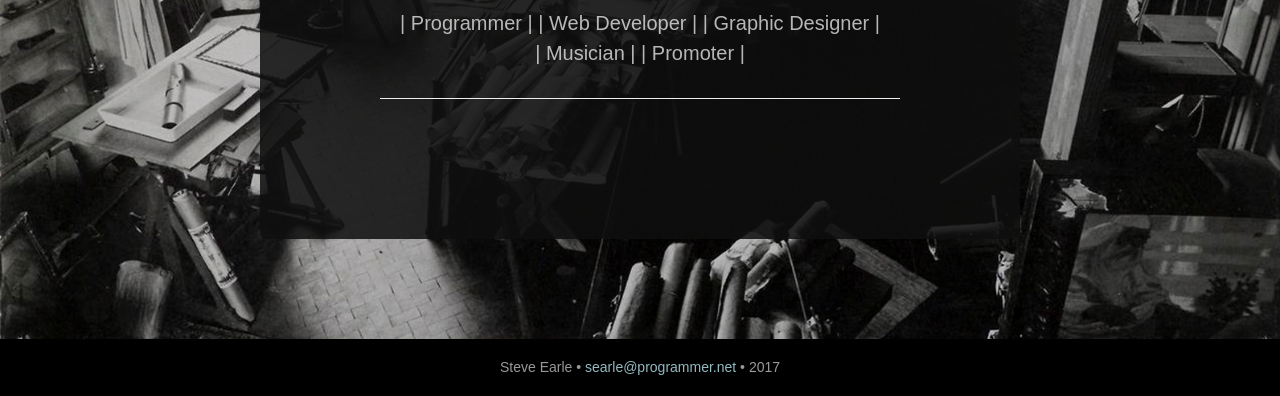
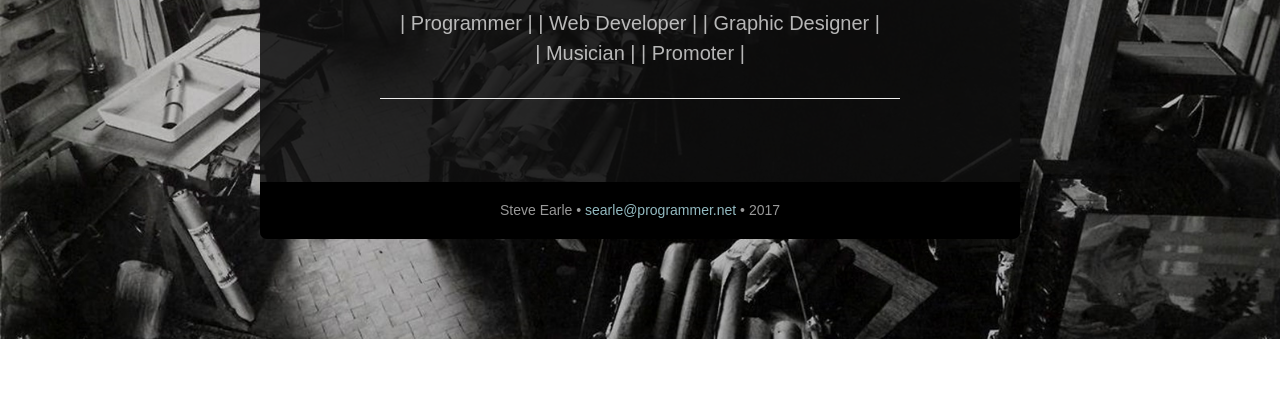
Before and after one commit to W0263155/W0263155.github.io, a plain HTML site: page index.html in a window 1280 px wide. Shown: the part 467-863 px from the top of the page. After the commit the page ends 806 px from the top, so only its background shows below. Drawn offline with Linux system fonts and the light colour scheme; files whose address does not match are found by name.

Commit message:
Best version

```diff
--- a/css/style.css
+++ b/css/style.css
@@ -392,8 +392,8 @@ figure {
   clear: both;
   color: rgba(255, 255, 255, 0.6);
   font-size: 14px;
-  position: bottom, fixed;
-  margin-bottom: 0;
+  position: absolute;
+  bottom: 0;
   width: 100%;
   padding: 20px 20px;
   line-height: 1.2;
--- a/index.html
+++ b/index.html
@@ -154,15 +154,16 @@
 				</div>
 			</div>
 		</div>
+    <footer id="fh5co-footer">
+      <div class="row">
+        <div class="col-md-6 col-md-offset-3 text-center">
+          <small>Steve Earle &bullet; <a href="mailto:searle@programmer.net"/>searle@programmer.net</a></li> &bullet; 2017</small>
+        </div>
+      </div>
+    </footer>
   </div>
 
-  <footer id="fh5co-footer">
-    <div class="row">
-      <div class="col-md-6 col-md-offset-3 text-center">
-        <small>Steve Earle &bullet; <a href="mailto:searle@programmer.net"/>searle@programmer.net</a></li> &bullet; 2017</small>
-      </div>
-    </div>
-  </footer>
+
   <script src="js/jquery.min.js"></script>
 	<script src="js/jquery.easing.1.3.js"></script>
 	<script src="js/bootstrap.min.js"></script>
```
